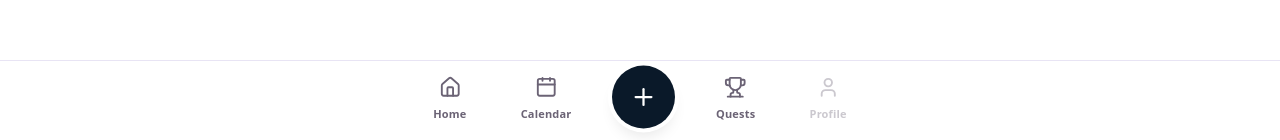
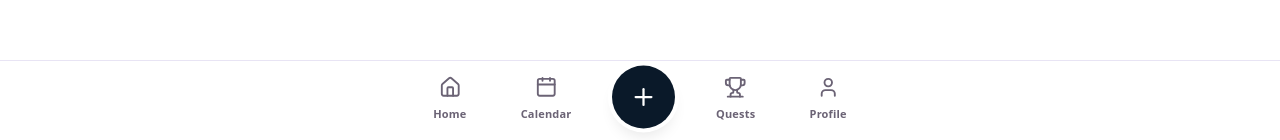
Before and after one commit to COS301-SE-2026/SpendSense, a React (Vite) app in the folder frontend/: page /friends in a window 1280 px wide. Shown: the part 657-797 px from the top of the page. Built offline with nearby package versions, Linux system fonts and the light colour scheme; no server answers.

Commit message:
fix: fixed navigation in sticker album and details, and also made profile visible from friends

```diff
--- a/frontend/src/domains/FriendsPage.tsx
+++ b/frontend/src/domains/FriendsPage.tsx
@@ -178,7 +178,7 @@ function BottomNav({ active }: Readonly<{ active: BottomNavTab }>) {
 				<AddTransactionButton />
 
 				<BottomNavItem to="/quests" icon={<Trophy className="size-5" />} label="Quests" active={active === "quests"} />
-				<BottomNavItem to="/profile" icon={<User className="size-5" />} label="Profile" active={active === "profile"} disabled={true} />
+				<BottomNavItem to="/profile" icon={<User className="size-5" />} label="Profile" active={active === "profile"} />
 			</div>
 		</nav>
 	)
--- a/frontend/src/domains/StickerAlbumPage.tsx
+++ b/frontend/src/domains/StickerAlbumPage.tsx
@@ -246,7 +246,7 @@ export default function StickerAlbumPage(){
             <header className="bg-[#F0F7F4] px-4 pt-5 pb-3 flex items-center justify-between">
                 <button
                     type="button"
-                    onClick={()=>navigate(-1)}
+                    onClick={()=>navigate("/")}
                     className="size-9 flex items-center justify-center rounded-full bg-white/80 text-[#091828] shadow-sm"
                     aria-label="Go back">
 
--- a/frontend/src/domains/StickerDetailPage.tsx
+++ b/frontend/src/domains/StickerDetailPage.tsx
@@ -161,7 +161,7 @@ export default function StickerDetailPage(){
             <header className="px-5 pt-5 flex items-center justify-between">
                 <button
                     type="button"
-                    onClick={()=>navigate(-1)}
+                    onClick={()=>navigate("/stickers")}
                     className="size-9 flex items-center justify-center rounded-full bg-white/60 text-[#091828]"
                     aria-label="Go back"
                 >
```
